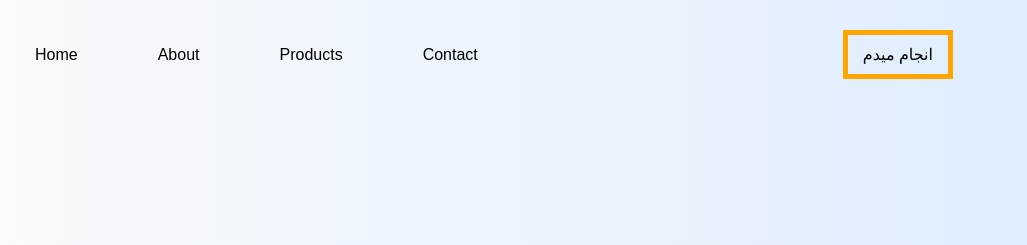
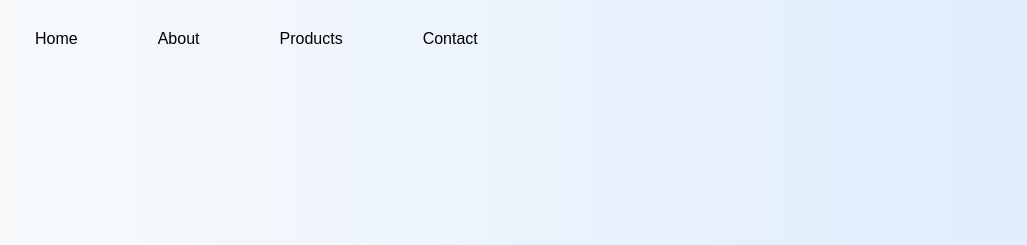
Before and after one commit to rx-lab/resnikee, a plain HTML site: page index.html in a window 1280 px wide. Shown: the top 245 px of the page, 0-1027 px from the left. Drawn offline with Linux system fonts and the light colour scheme.

Commit message:
Update index.html

```diff
--- a/index.html
+++ b/index.html
@@ -12,7 +12,6 @@
 <li><a href="#">About</a></li>
 <li><a href="#">Products</a></li>
 <li><a href="#">Contact</a></li>
-<li><a href="about.html" class="anjam-midam">انجام میدم</a></li>
 <img src="nike/nike-4-logo-black-and-white.png" class="logo">
 
 </ul>
```
